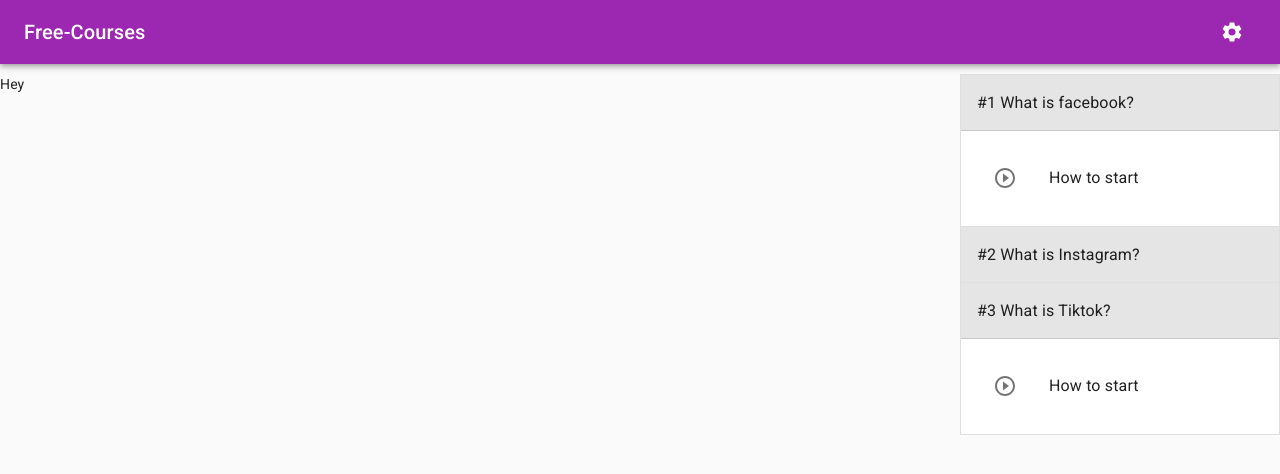
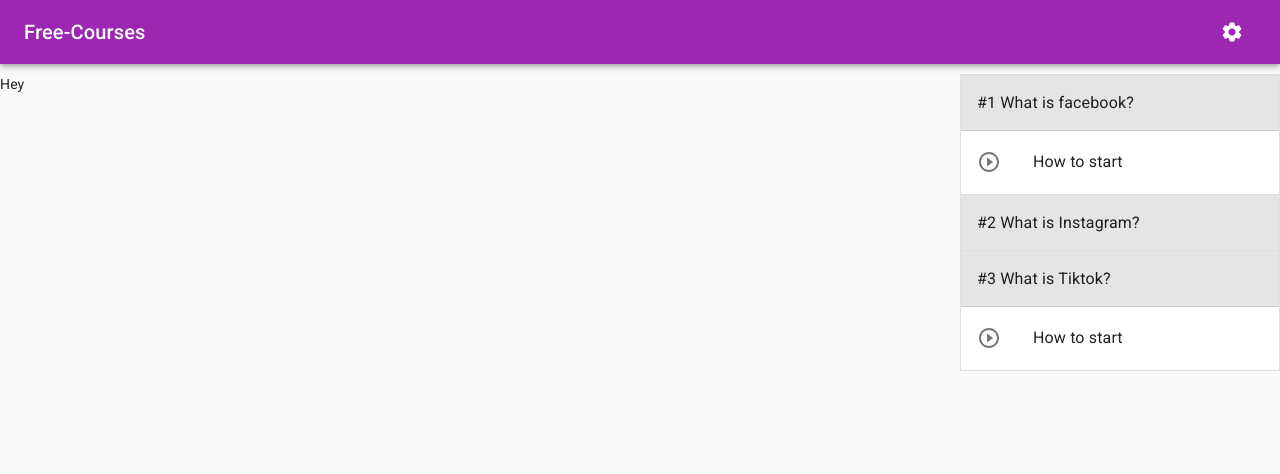
Before and after one commit to eliyaoo32/courses-manager-client, a React (Create React App) app: page /course/1 in a window 1280 px wide. Shown: the top 474 px of the page. Built offline with nearby package versions, Linux system fonts and the light colour scheme.

Commit message:
Cleaned chapter list

```diff
--- /dev/null
+++ b/src/components/ExpandedChapter/components.tsx
@@ -0,0 +1,46 @@
+import { withStyles } from "@material-ui/core";
+import MuiAccordion from "@material-ui/core/Accordion";
+import MuiAccordionSummary from "@material-ui/core/AccordionSummary";
+import MuiAccordionDetails from "@material-ui/core/AccordionDetails";
+
+export const Accordion = withStyles({
+  root: {
+    border: "1px solid rgba(0, 0, 0, .125)",
+    boxShadow: "none",
+    "&:not(:last-child)": {
+      borderBottom: 0,
+    },
+    "&:before": {
+      display: "none",
+    },
+    "&$expanded": {
+      margin: "auto",
+    },
+  },
+  expanded: {},
+})(MuiAccordion);
+
+export const AccordionSummary = withStyles({
+  root: {
+    backgroundColor: "rgba(0, 0, 0, .10)",
+    borderBottom: "1px solid rgba(0, 0, 0, .125)",
+    marginBottom: -1,
+    minHeight: 56,
+    "&$expanded": {
+      minHeight: 56,
+    },
+  },
+  content: {
+    "&$expanded": {
+      margin: "12px 0",
+    },
+  },
+  expanded: {},
+})(MuiAccordionSummary);
+
+export const AccordionDetails = withStyles((theme) => ({
+  root: {
+    margin: "0",
+    padding: "0",
+  },
+}))(MuiAccordionDetails);
--- a/src/components/ExpandedChapter/index.tsx
+++ b/src/components/ExpandedChapter/index.tsx
@@ -1,66 +1,25 @@
-import React from 'react';
-import { withStyles, Typography, List, ListItem, ListItemIcon, ListItemText } from '@material-ui/core';
-import MuiAccordion from '@material-ui/core/Accordion';
-import MuiAccordionSummary from '@material-ui/core/AccordionSummary';
-import PlayIcon from '@material-ui/icons/PlayCircleOutline';
-import MuiAccordionDetails from '@material-ui/core/AccordionDetails';
-import Chapter from '../../types/Chapter';
-
-const Accordion = withStyles({
-    root: {
-      border: '1px solid rgba(0, 0, 0, .125)',
-      boxShadow: 'none',
-      '&:not(:last-child)': {
-        borderBottom: 0,
-      },
-      '&:before': {
-        display: 'none',
-      },
-      '&$expanded': {
-        margin: 'auto',
-      },
-    },
-    expanded: {},
-  })(MuiAccordion);
-
-  const AccordionSummary = withStyles({
-    root: {
-      backgroundColor: 'rgba(0, 0, 0, .10)',
-      borderBottom: '1px solid rgba(0, 0, 0, .125)',
-      marginBottom: -1,
-      minHeight: 56,
-      '&$expanded': {
-        minHeight: 56,
-      },
-    },
-    content: {
-      '&$expanded': {
-        margin: '12px 0',
-      },
-    },
-    expanded: {},
-  })(MuiAccordionSummary);
-
-  const AccordionDetails = withStyles((theme) => ({
-    root: {
-      padding: theme.spacing(2),
-    },
-  }))(MuiAccordionDetails);
-
+import React from "react";
+import { Typography, List, ListItem, ListItemIcon, ListItemText } from "@material-ui/core";
+import PlayIcon from "@material-ui/icons/PlayCircleOutline";
+import useStyles from './styles';
+import { Accordion, AccordionDetails, AccordionSummary } from './components';
+import Chapter from "../../types/Chapter";
 
 interface Props {
-    expanded: boolean,
-    chapter: Chapter
+  expanded: boolean;
+  chapter: Chapter;
 }
 
-function ExpandedChapter({expanded, chapter}: Props) {
+function ExpandedChapter({ expanded, chapter }: Props) {
+  const classes = useStyles();
+
   return (
     <Accordion square expanded={expanded}>
       <AccordionSummary>
         <Typography>{chapter.name}</Typography>
       </AccordionSummary>
       <AccordionDetails>
-                <List>
+        <List className={classes.episodeLists}>
           <ListItem button>
             <ListItemIcon>
               <PlayIcon />
--- /dev/null
+++ b/src/components/ExpandedChapter/styles.tsx
@@ -0,0 +1,7 @@
+import { makeStyles } from '@material-ui/core/styles';
+
+export default makeStyles({
+    episodeLists: {
+        width: "100%"
+    }
+});
```
Lines whose indentation alone changed are shown as unchanged.
